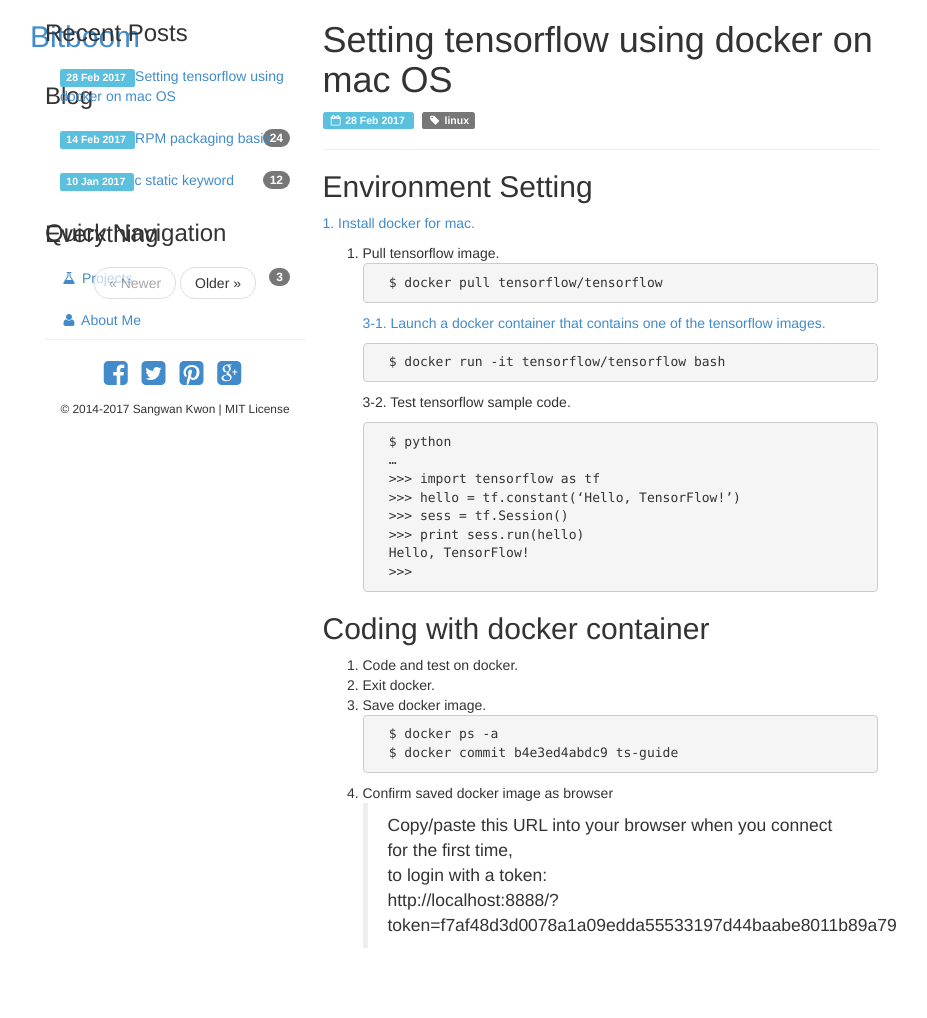
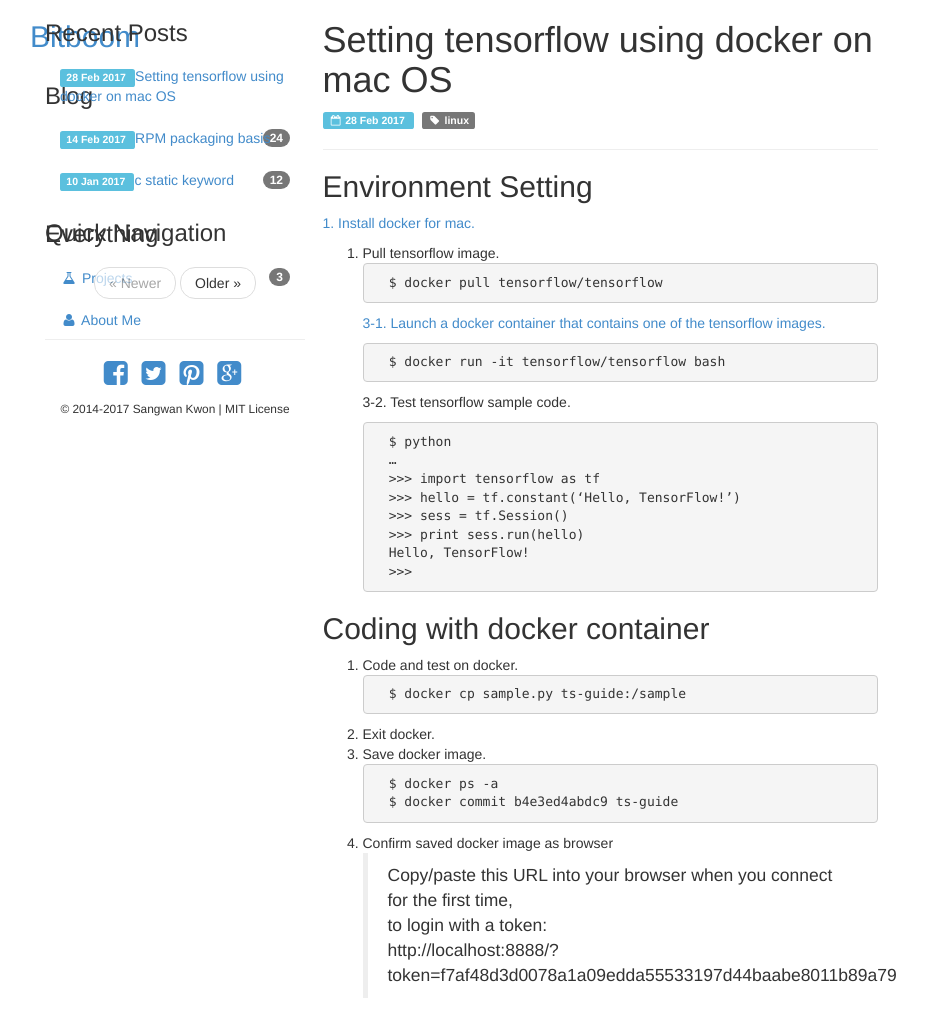
Before and after one commit to bitboom/bitboom.github.io, a Jekyll site: the page built from _posts/2017-02-28-setting-ts-using-docker-mac.md, in a window 1280 px wide and 1018 px high. Shown: the whole window, without its empty margins (40-967 px from the left). Built offline with Jekyll 4.4.1, drawn with Linux system fonts in a browser that asks for light colours.

Commit message:
Update 2017-02-28-setting-ts-using-docker-mac.md

````diff
--- a/_posts/2017-02-28-setting-ts-using-docker-mac.md
+++ b/_posts/2017-02-28-setting-ts-using-docker-mac.md
@@ -28,6 +28,9 @@ tags: [linux]
 
 ## Coding with docker container
 1. Code and test on docker.
+  ```
+  $ docker cp sample.py ts-guide:/sample
+  ```
 2. Exit docker.
 3. Save docker image.
   ```
````
